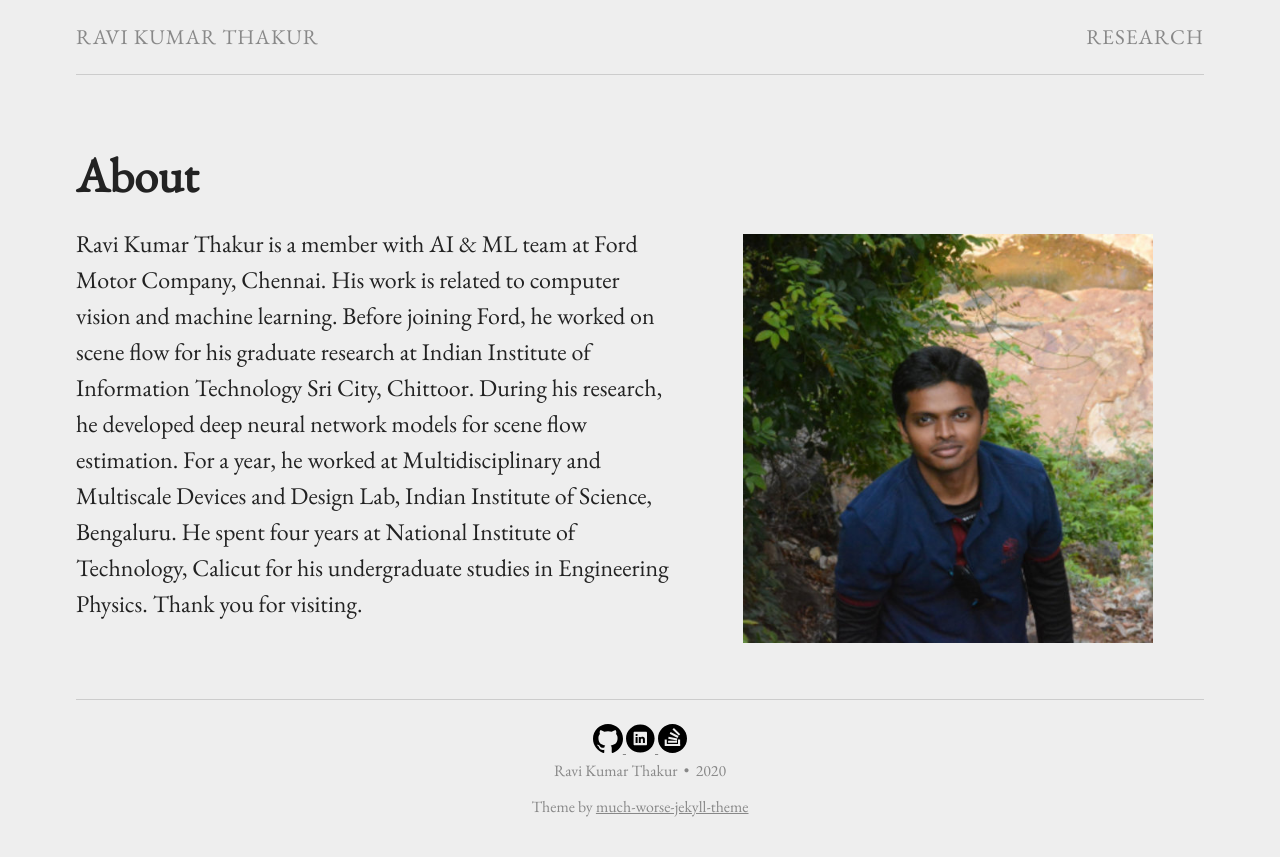
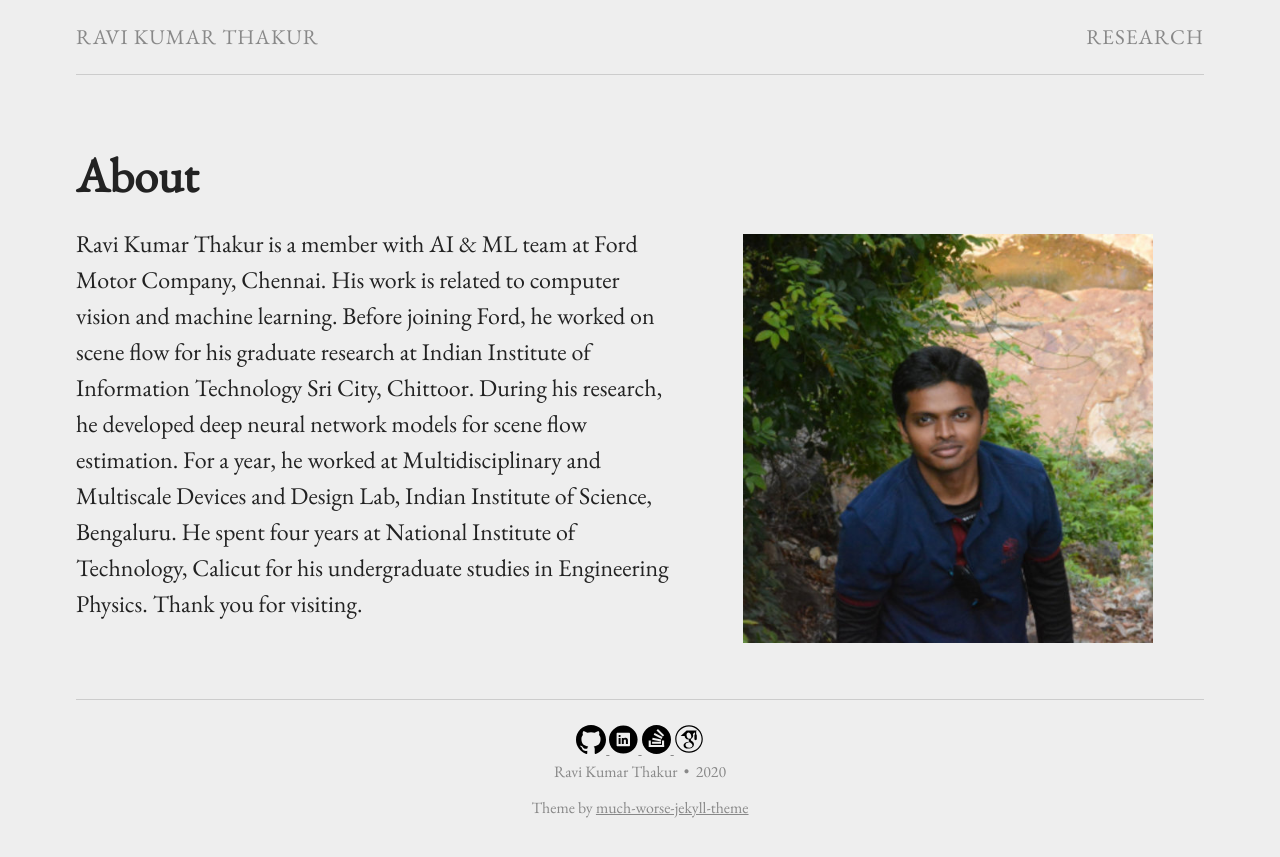
Before and after one commit to ravikt/ravi, a Jekyll site: the page built from index.md, in a window 1280 px wide. Shown: the top 857 px of the page. Built offline with Jekyll 4.4.1, drawn with Linux system fonts in a browser that asks for light colours.

Commit message:
Update social-icons.html

```diff
--- a/_includes/social-icons.html
+++ b/_includes/social-icons.html
@@ -2,4 +2,5 @@
   <a href="http://github.com/ravikt" class="icon-link inline-block text-decoration-none mr1" target="_blank">{% include icon-github.html %}</a>
   <a href="https://www.linkedin.com/in/ravikumarthakur/" class="icon-link inline-block text-decoration-none mr1" target="_blank">{% include icon-linkedin.html %}</a>
   <a href="https://stackoverflow.com/users/2993180/ravikt?tab=profile" class="icon-link inline-block text-decoration-none mr1" target="_blank">{% include icon-stackoverflow.html %}</a>
+  <a href="https://scholar.google.com/citations?user=3VlxBckAAAAJ&hl=en" class="icon-link inline-block text-decoration-none mr1" target="_blank">{% include icon-google.html %}</a>
 </div>
```
